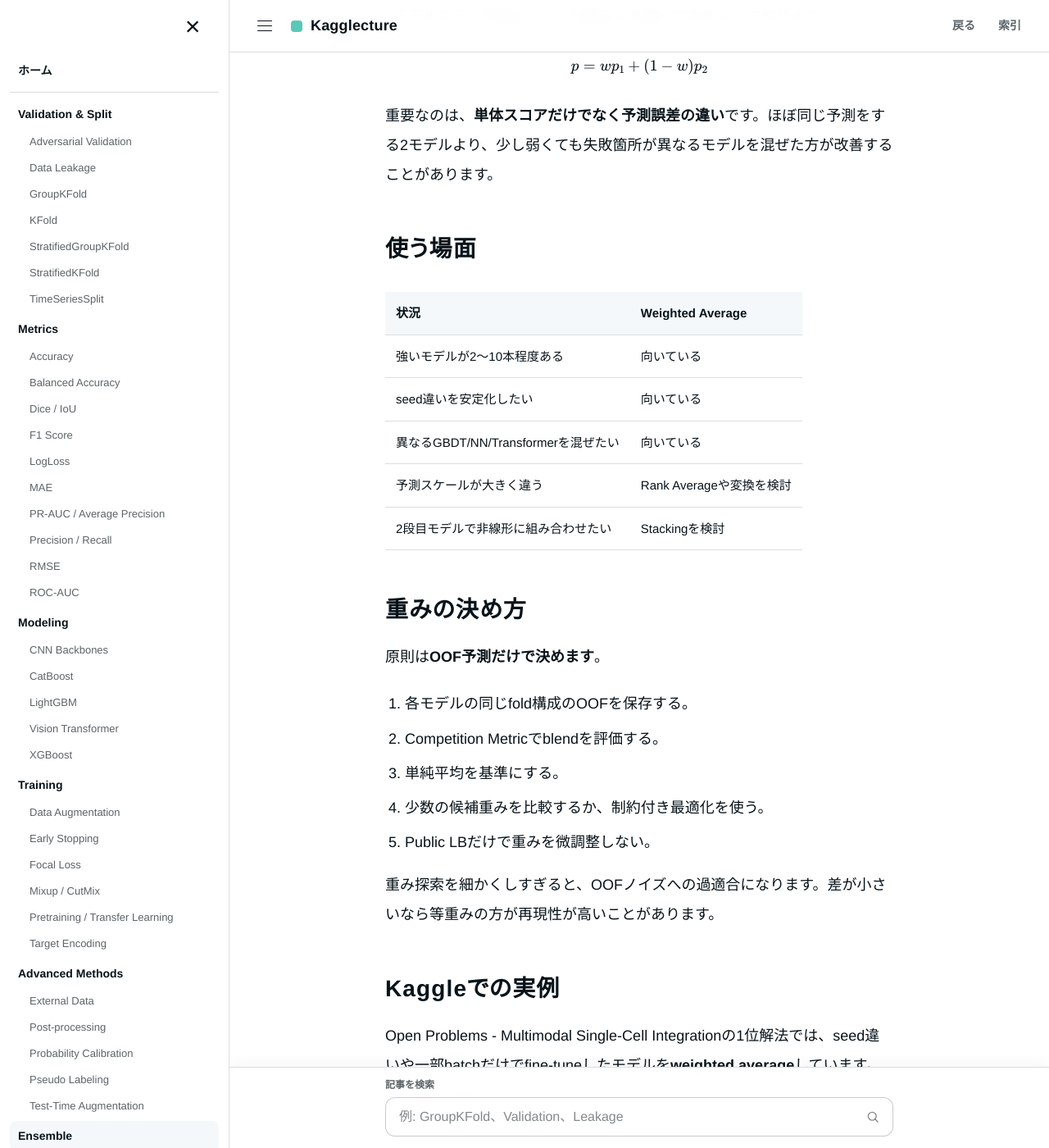
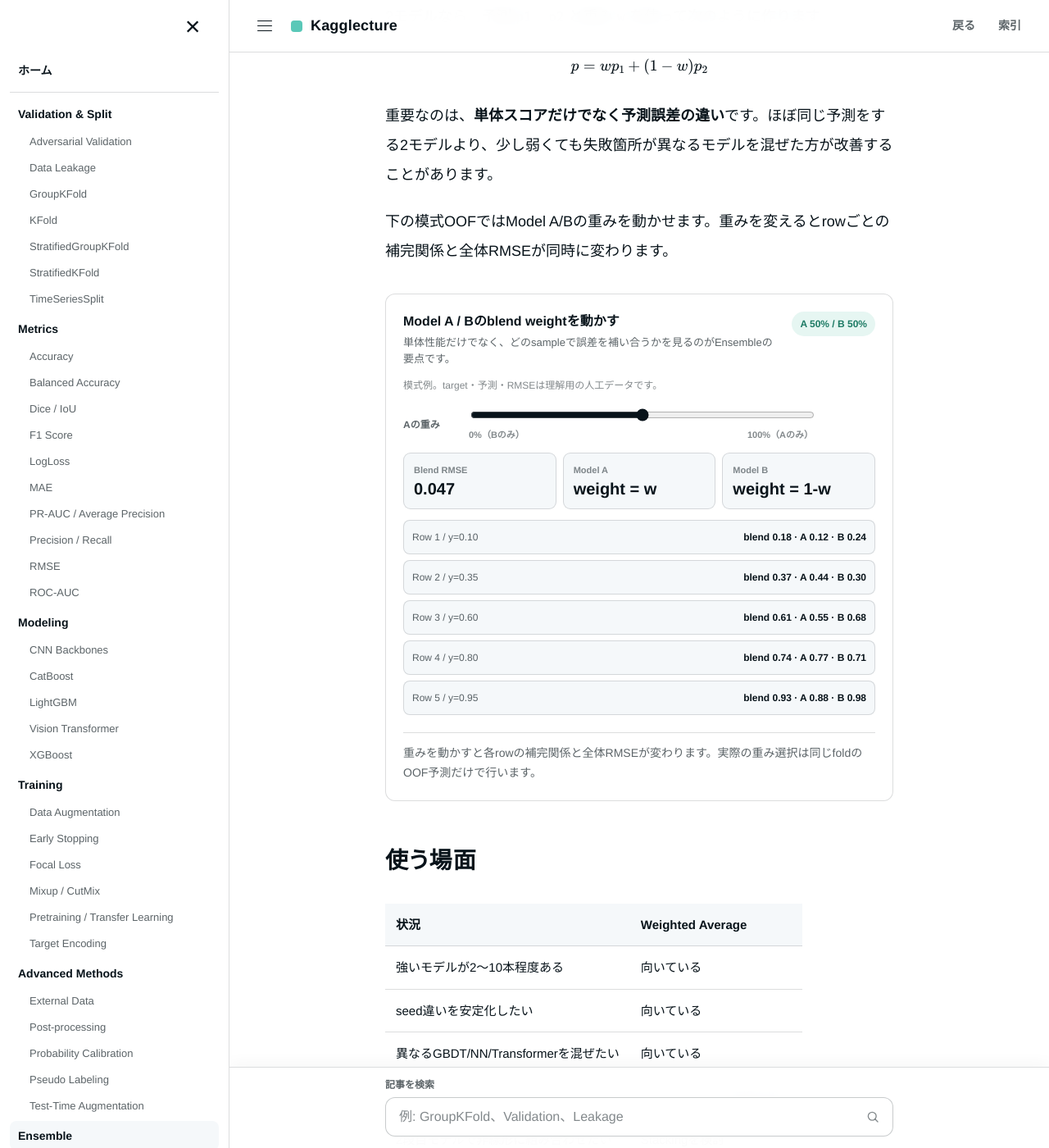
Before and after one commit to morikazu1119/Kagglecture, a Jekyll site: the page built from wiki/ensemble/weighted-average.md, in a window 1280 px wide and 1400 px high, scrolled down 569 px. Shown: the whole window at 82% size. Built offline with Jekyll 4.4.1, drawn with Linux system fonts in a browser that asks for light colours.

Commit message:
docs: add interactive ensemble weight explorer

```diff
--- a/wiki/ensemble/weighted-average.md
+++ b/wiki/ensemble/weighted-average.md
@@ -38,6 +38,34 @@ p = w p_1 + (1-w)p_2
 $$
 
 重要なのは、**単体スコアだけでなく予測誤差の違い**です。ほぼ同じ予測をする2モデルより、少し弱くても失敗箇所が異なるモデルを混ぜた方が改善することがあります。
+
+下の模式OOFではModel A/Bの重みを動かせます。重みを変えるとrowごとの補完関係と全体RMSEが同時に変わります。
+
+<div class="interactive-viz" data-interactive="blend-weight">
+  <div class="interactive-viz__header">
+    <div>
+      <div class="interactive-viz__title">Model A / Bのblend weightを動かす</div>
+      <p class="interactive-viz__subtitle">単体性能だけでなく、どのsampleで誤差を補い合うかを見るのがEnsembleの要点です。</p>
+    </div>
+    <span class="interactive-status" data-blend-status data-state="safe">A 50% / B 50%</span>
+  </div>
+  <p class="interactive-note">模式例。target・予測・RMSEは理解用の人工データです。</p>
+  <div class="interactive-control-row">
+    <span class="interactive-control-label">Aの重み</span>
+    <label class="interactive-range">
+      <input type="range" min="0" max="100" step="5" value="50" data-blend-weight aria-label="Model Aのblend weight">
+      <span class="interactive-range-labels"><span>0%（Bのみ）</span><span>100%（Aのみ）</span></span>
+    </label>
+  </div>
+  <div class="metric-grid">
+    <div class="metric-card"><span>Blend RMSE</span><strong data-blend-rmse>0.000</strong></div>
+    <div class="metric-card"><span>Model A</span><strong>weight = w</strong></div>
+    <div class="metric-card"><span>Model B</span><strong>weight = 1-w</strong></div>
+  </div>
+  <div class="interactive-list" data-blend-rows></div>
+  <p class="interactive-explanation" data-blend-explanation aria-live="polite">重みは同じfoldのOOF予測で決めます。</p>
+  <noscript><p class="interactive-explanation">Weighted Averageの重みはPublic LBではなく、同じValidation splitのOOF予測で比較して決めます。</p></noscript>
+</div>
 
 ## 使う場面 {#use-cases}
 
```
